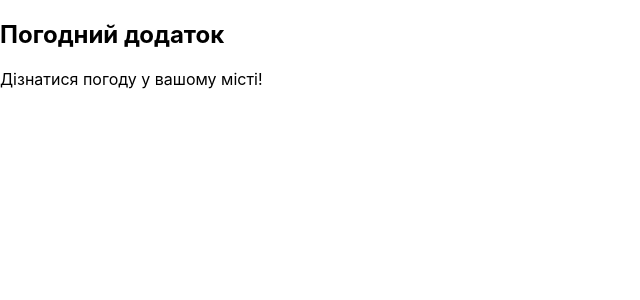
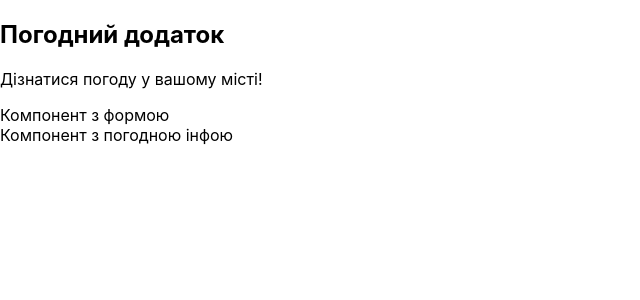
Before and after one commit to VitalikDrobot/weather_app, a React (Create React App) app: page / in a window 1280 px wide. Shown: the top 300 px of the page, without its empty margins (0-640 px from the left). Built offline with nearby package versions, Linux system fonts and the light colour scheme.

Commit message:
Create and connect the main components

```diff
--- a/src/App.js
+++ b/src/App.js
@@ -1,11 +1,15 @@
 import React from 'react';
 import Info from './components/info';
+import Form from './components/form';
+import Weather from './components/Weather';
 
 class App extends React.Component {
   render() {
     return (
       <div>
         <Info />
+        <Form />
+        <Weather />
       </div>
     );
   }
--- /dev/null
+++ b/src/components/Weather.js
@@ -0,0 +1,13 @@
+import React from 'react';
+
+class Weather extends React.Component {
+  render() {
+    return(
+      <div>
+        Компонент з погодною інфою
+      </div>
+    );
+  }
+}
+
+export default Weather;
--- /dev/null
+++ b/src/components/form.js
@@ -0,0 +1,13 @@
+import React from 'react';
+
+class Form extends React.Component {
+  render() {
+    return(
+      <div>
+        Компонент з формою
+      </div>
+    );
+  }
+}
+
+export default Form;
```
